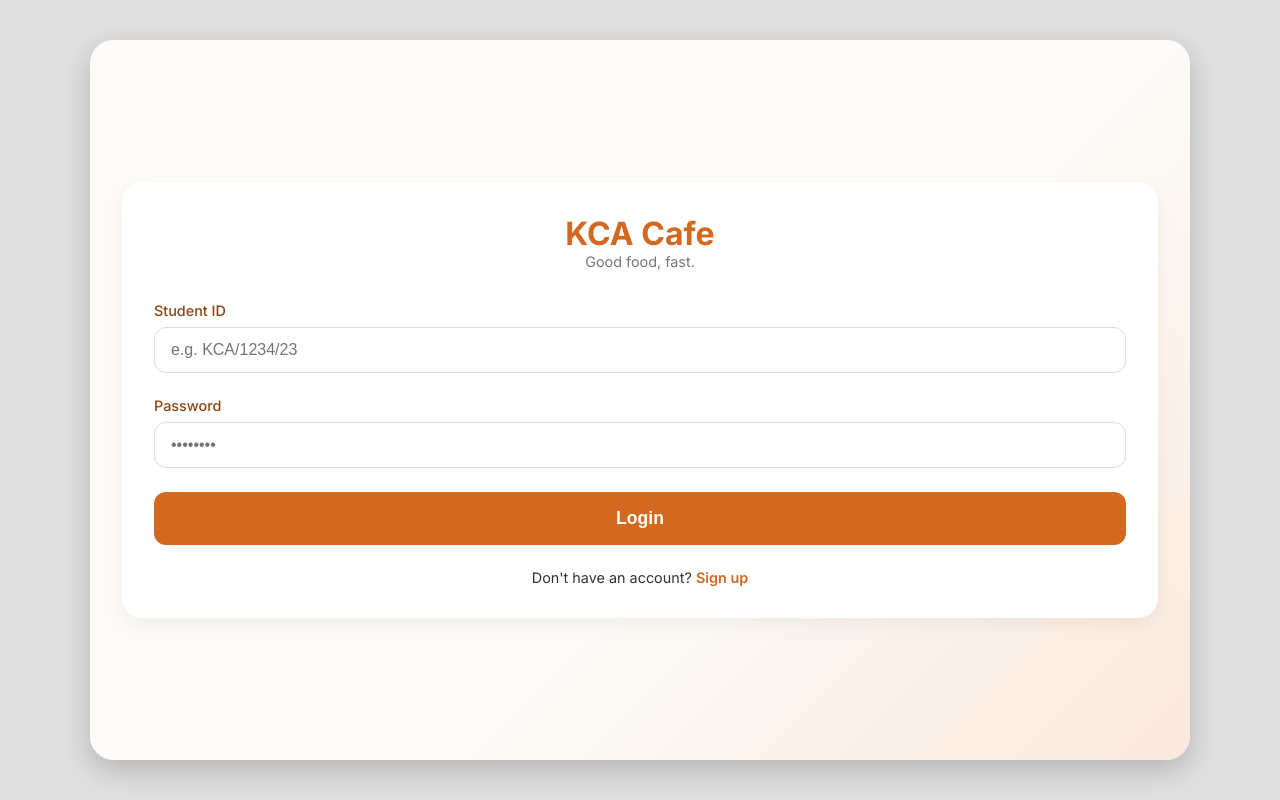
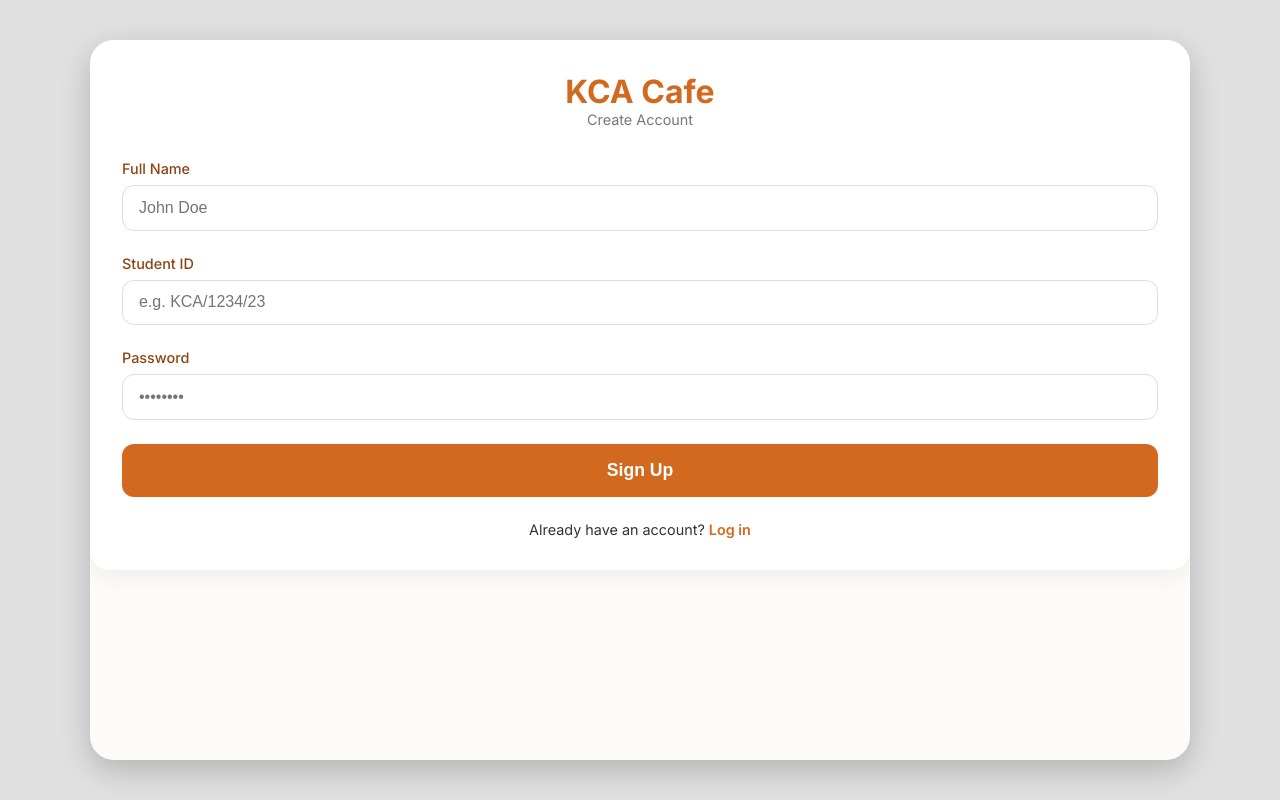
Before and after one commit to solomon476/Kca-Cafeteria, a plain HTML site: page index.html in a window 1280 px wide. Both pictures are taken after a click on the link "Sign up". Drawn offline with Linux system fonts and the light colour scheme.

Commit message:
Implement actual Sign Up screen instead of placeholder alert

```diff
--- a/app.js
+++ b/app.js
@@ -1,5 +1,6 @@
 // Screen Elements
 const loginScreen = document.getElementById('login-screen');
+const signupScreen = document.getElementById('signup-screen');
 const studentMenu = document.getElementById('student-menu');
 const kitchenDashboard = document.getElementById('kitchen-dashboard');
 const paymentModal = document.getElementById('payment-modal');
@@ -13,7 +14,20 @@ document.getElementById('login-btn').addEventListener('click', () => {
 
 document.getElementById('signup-link').addEventListener('click', (e) => {
     e.preventDefault();
-    alert("Sign up functionality coming soon!");
+    loginScreen.style.display = 'none';
+    signupScreen.style.display = 'flex';
+});
+
+document.getElementById('back-to-login-link').addEventListener('click', (e) => {
+    e.preventDefault();
+    signupScreen.style.display = 'none';
+    loginScreen.style.display = 'flex';
+});
+
+document.getElementById('create-account-btn').addEventListener('click', () => {
+    // Basic transition for prototype
+    signupScreen.style.display = 'none';
+    studentMenu.style.display = 'flex';
 });
 
 // --- Cart Logic ---
--- a/index.html
+++ b/index.html
@@ -29,6 +29,31 @@
                 <p class="signup-link">Don't have an account? <a href="#" id="signup-link">Sign up</a></p>
             </div>
         </div>
+
+        <!-- Screen 1.5: Sign Up -->
+        <div id="signup-screen" class="screen" style="display: none;">
+            <div class="login-content">
+                <div class="logo">
+                    <h1>KCA Cafe</h1>
+                    <p>Create Account</p>
+                </div>
+                <div class="input-group">
+                    <label for="signup-name">Full Name</label>
+                    <input type="text" id="signup-name" placeholder="John Doe">
+                </div>
+                <div class="input-group">
+                    <label for="signup-id">Student ID</label>
+                    <input type="text" id="signup-id" placeholder="e.g. KCA/1234/23">
+                </div>
+                <div class="input-group">
+                    <label for="signup-password">Password</label>
+                    <input type="password" id="signup-password" placeholder="••••••••">
+                </div>
+                <button id="create-account-btn" class="btn-primary">Sign Up</button>
+                <p class="signup-link">Already have an account? <a href="#" id="back-to-login-link">Log in</a></p>
+            </div>
+        </div>
+
 
         <!-- Screen 2: Student Menu -->
         <div id="student-menu" class="screen" style="display: none;">
```
